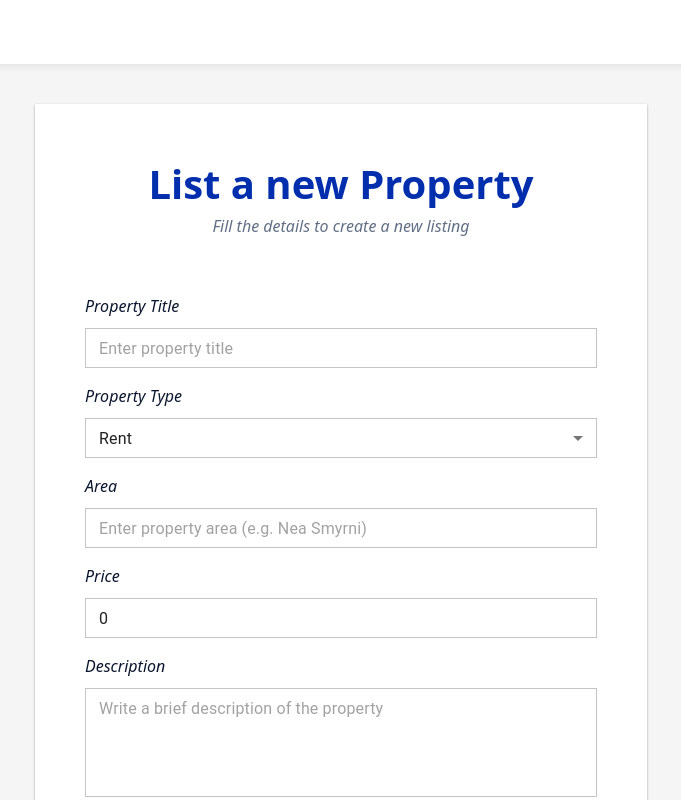
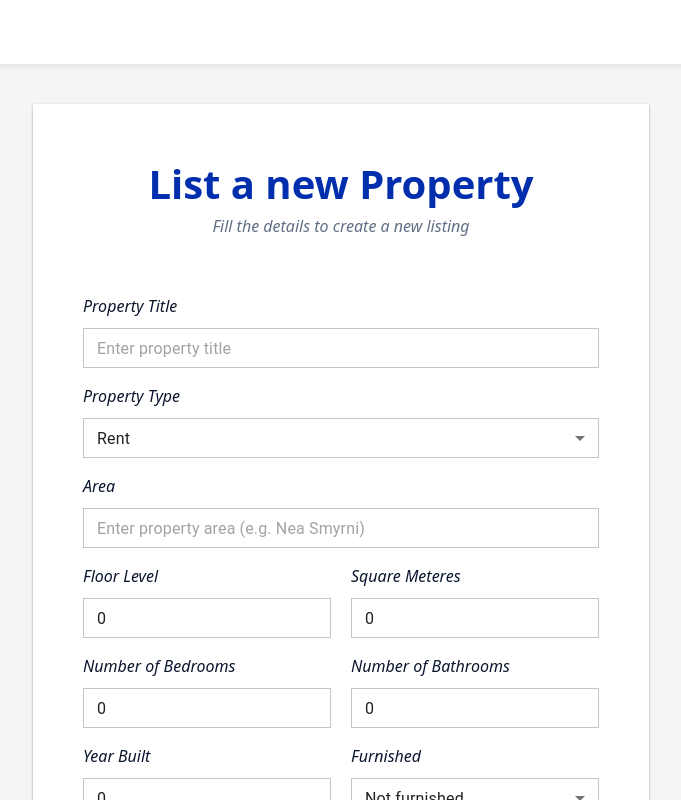
Before and after one commit to serafeimdossas/property-listings, a React (Vite) app in the folder frontend/: page / in a window 1280 px wide. Shown: the top 800 px of the page, without its empty margins (299-980 px from the left). Built offline with nearby package versions, Linux system fonts and the light colour scheme; some icons are missing.

Commit message:
extra attributes

```diff
--- a/frontend/src/components/Form/Form.css
+++ b/frontend/src/components/Form/Form.css
@@ -72,6 +72,26 @@
   margin-bottom: 10px;
 }
 
+@media (max-width: 450px) {
+  .hp-form-input-double {
+    display: flex;
+    flex-direction: column;
+  }
+}
+
+@media (min-width: 451px) {
+  .hp-form-input-double {
+    display: flex;
+    flex-direction: row;
+    justify-content: space-between;
+    column-gap: 20px;
+  }
+
+  .hp-form-input-double .hp-form-input {
+    width: 50%;
+  }
+}
+
 .form-footer-link {
   margin-top: 20px;
   text-align: center;
--- a/frontend/src/components/Form/Form.jsx
+++ b/frontend/src/components/Form/Form.jsx
@@ -21,6 +21,12 @@ const LABELS = {
   TITLE: "Property Title",
   TYPE: "Property Type",
   AREA: "Area",
+  FLOOR_LEVEL: "Floor Level",
+  SQUARE_METERS: "Square Meteres",
+  BEDROOMS: "Number of Bedrooms",
+  BATHROOMS: "Number of Bathrooms",
+  YEAR: "Year Built",
+  FURNISHED: "Furnished",
   PRICE: "Price",
   DESCRIPTION: "Description",
 };
@@ -29,6 +35,12 @@ const PLACEHOLDERS = {
   TITLE: "Enter property title",
   TYPE: "Select property type",
   AREA: "Enter property area (e.g. Nea Smyrni)",
+  FLOOR_LEVEL: "Enter property floor level",
+  SQUARE_METERS: "Enter property's size in square meters",
+  BEDROOMS: "Enter number of bedrooms",
+  BATHROOMS: "Enter number of bathrooms",
+  YEAR: "Enter building's construction year",
+  FURNISHED: "Choose furnished status",
   PRICE: "Set property price",
   DESCRIPTION: "Write a brief description of the property",
 };
@@ -54,6 +66,12 @@ function Form() {
   const [areaText, setAreaText] = useState("");
   const [areaId, setAreaId] = useState("");
   const [areaOptions, setAreaOptions] = useState([]);
+  const [floorLevel, setFloorLevel] = useState(0);
+  const [squareMeters, setSquareMeters] = useState(0);
+  const [bedrooms, setBedrooms] = useState(0);
+  const [bathrooms, setBathrooms] = useState(0);
+  const [year, setYear] = useState(0);
+  const [furnished, setFurnished] = useState(false);
   const [price, setPrice] = useState(0);
   const [description, setDescription] = useState("");
   const [width, setWidth] = useState(window.innerWidth);
@@ -132,6 +150,12 @@ function Form() {
     setAreaText("");
     setAreaId("");
     setAreaOptions([]);
+    setFloorLevel(0);
+    setSquareMeters(0);
+    setBedrooms(0);
+    setBathrooms(0);
+    setYear(0);
+    setFurnished(false);
     setPrice(0);
     setDescription("");
   };
@@ -145,6 +169,12 @@ function Form() {
         area: areaText,
         price: parseInt(price),
         description,
+        floor_level: floorLevel >= -1 ? floorLevel : null, // handle for basements too
+        square_meters: squareMeters > 0 ? squareMeters : null,
+        bedrooms: bedrooms >= 0 ? bedrooms : null,
+        bathrooms: bathrooms >= 0 ? bathrooms : null,
+        year: year > 1900 ? year : null,
+        furnished,
       });
 
       if (result.success) {
@@ -271,6 +301,109 @@ function Form() {
               }}
             />
           </div>
+          <div className="hp-form-input-double">
+            <div className="hp-form-input">
+              <p className="hp-form-input-label">{LABELS.FLOOR_LEVEL}</p>
+              <TextField
+                placeholder={PLACEHOLDERS.FLOOR_LEVEL}
+                variant="outlined"
+                fullWidth
+                size="small"
+                type="number"
+                value={floorLevel}
+                onChange={(event) => {
+                  if (event.target.value >= -1) {
+                    setFloorLevel(event.target.value);
+                  }
+                }}
+              />
+            </div>
+            <div className="hp-form-input">
+              <p className="hp-form-input-label">{LABELS.SQUARE_METERS}</p>
+              <TextField
+                placeholder={PLACEHOLDERS.SQUARE_METERS}
+                variant="outlined"
+                fullWidth
+                size="small"
+                type="number"
+                value={squareMeters}
+                onChange={(event) => {
+                  if (event.target.value > 0) {
+                    setSquareMeters(event.target.value);
+                  }
+                }}
+              />
+            </div>
+          </div>
+          <div className="hp-form-input-double">
+            <div className="hp-form-input">
+              <p className="hp-form-input-label">{LABELS.BEDROOMS}</p>
+              <TextField
+                placeholder={PLACEHOLDERS.BEDROOMS}
+                variant="outlined"
+                fullWidth
+                size="small"
+                type="number"
+                value={bedrooms}
+                onChange={(event) => {
+                  if (event.target.value >= 0) {
+                    setBedrooms(event.target.value);
+                  }
+                }}
+              />
+            </div>
+            <div className="hp-form-input">
+              <p className="hp-form-input-label">{LABELS.BATHROOMS}</p>
+              <TextField
+                placeholder={PLACEHOLDERS.BATHROOMS}
+                variant="outlined"
+                fullWidth
+                size="small"
+                type="number"
+                value={bathrooms}
+                onChange={(event) => {
+                  if (event.target.value >= 0) {
+                    setBathrooms(event.target.value);
+                  }
+                }}
+              />
+            </div>
+          </div>
+          <div className="hp-form-input-double">
+            <div className="hp-form-input">
+              <p className="hp-form-input-label">{LABELS.YEAR}</p>
+              <TextField
+                placeholder={PLACEHOLDERS.YEAR}
+                variant="outlined"
+                fullWidth
+                size="small"
+                type="number"
+                value={year}
+                onChange={(event) => {
+                  if (event.target.value >= 0) {
+                    setYear(event.target.value);
+                  }
+                }}
+              />
+            </div>
+            <div className="hp-form-input">
+              <p className="hp-form-input-label">{LABELS.FURNISHED}</p>
+              <Select
+                placeholder={PLACEHOLDERS.FURNISHED}
+                value={furnished}
+                onChange={(event) => setFurnished(event.target.value)}
+                fullWidth
+                size="small"
+              >
+                <MenuItem key={1} value={false}>
+                  Not furnished
+                </MenuItem>
+                <MenuItem key={1} value={true}>
+                  Furnished
+                </MenuItem>
+              </Select>
+            </div>
+          </div>
           <div className="hp-form-input">
             <p className="hp-form-input-label">{LABELS.PRICE}</p>
             <TextField
@@ -280,7 +413,11 @@ function Form() {
               size="small"
               type="number"
               value={price}
-              onChange={(event) => setPrice(event.target.value)}
+              onChange={(event) => {
+                if (event.target.value >= 0) {
+                  setPrice(event.target.value);
+                }
+              }}
             />
           </div>
           <div className="hp-form-input">
```
